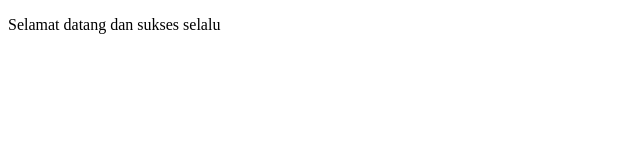
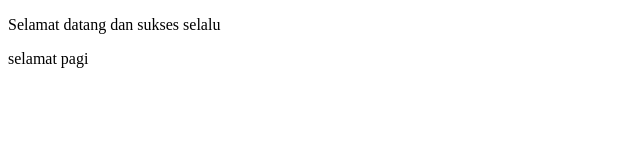
Before and after one commit to MdA317/cekaja, a plain HTML site: page index.html in a window 1280 px wide. Shown: the full height of the page, 0-640 px from the left. Drawn offline with Linux system fonts and the light colour scheme.

Commit message:
Menambahkan paragraft baru

```diff
--- a/index.html
+++ b/index.html
@@ -8,5 +8,6 @@
   </head>
   <body>
     <p>Selamat datang dan sukses selalu</p>
+    <p>selamat pagi</p>
   </body>
 </html>
```
